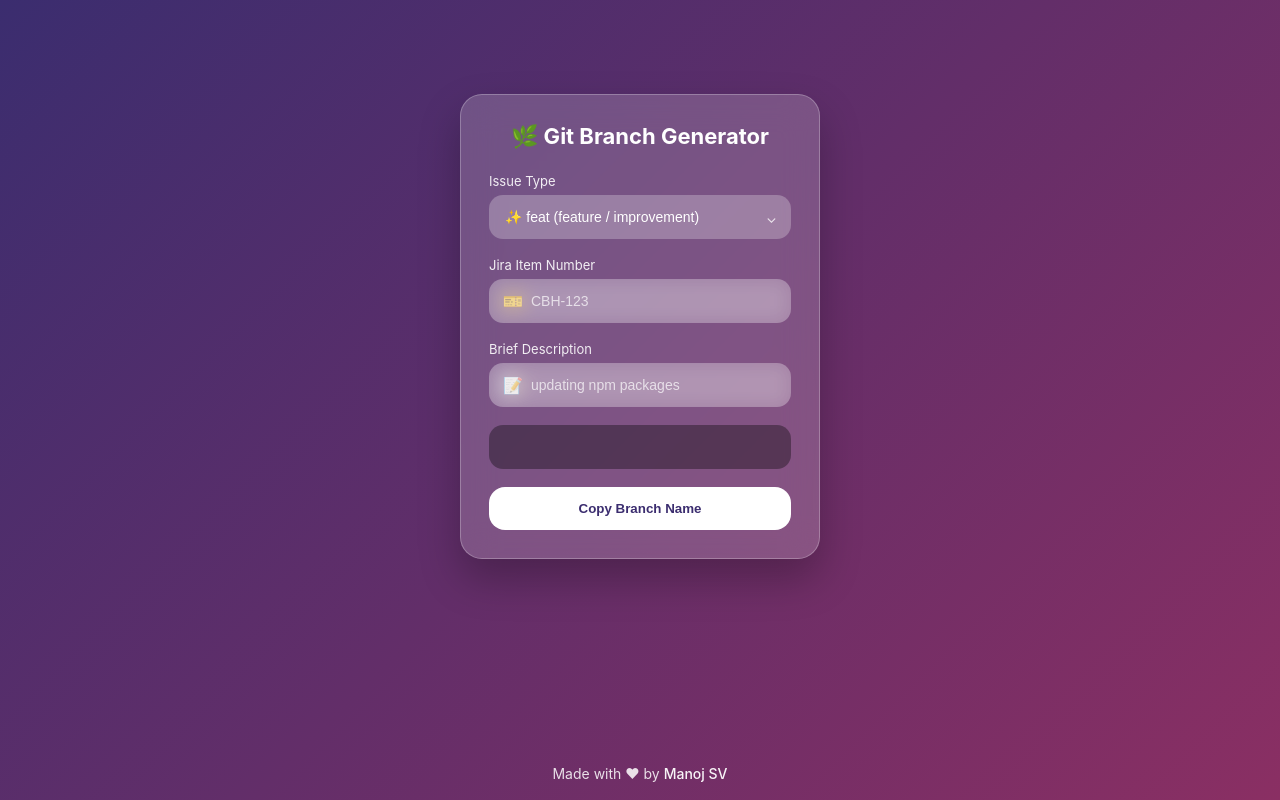
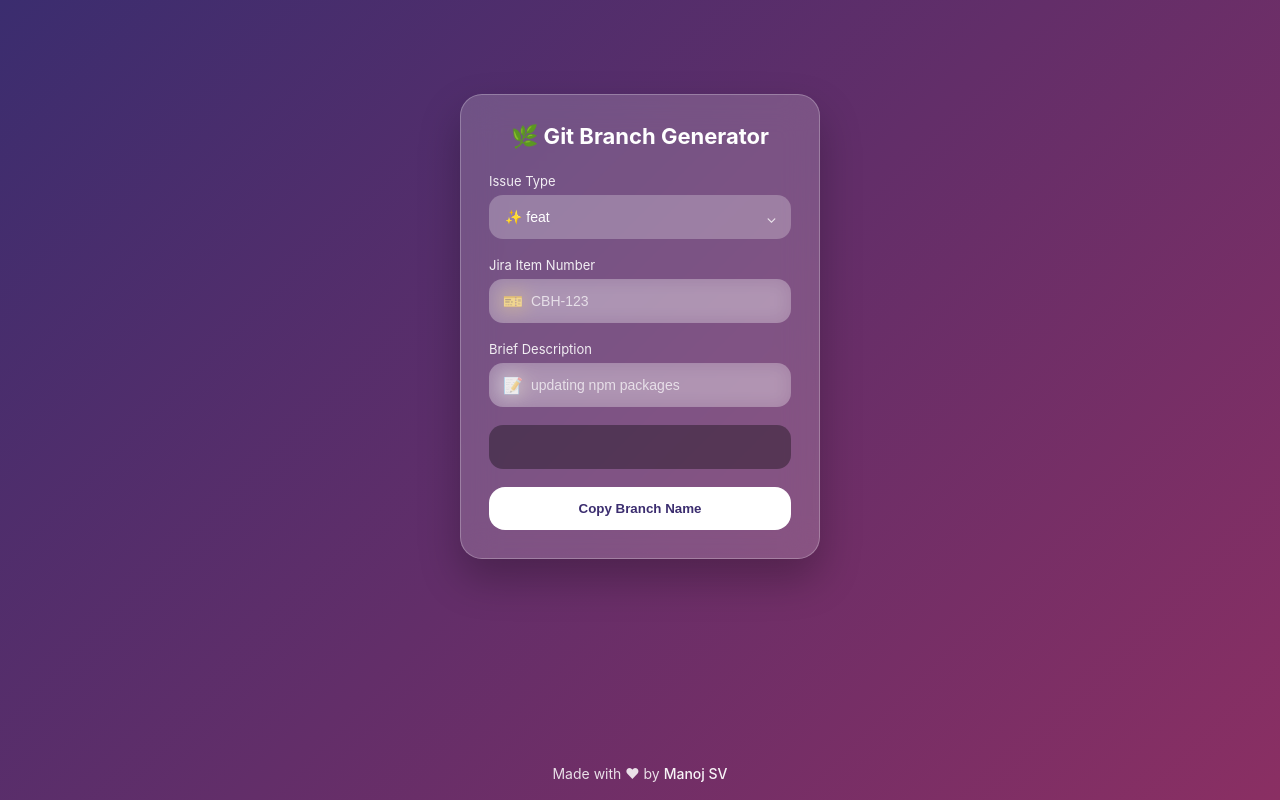
Before and after one commit to manojsvgit/Git-Branch-Generator, a plain HTML site: page index.html in a window 1280 px wide. Drawn offline with Linux system fonts and the light colour scheme.

Commit message:
made the changes accordingly

```diff
--- a/index.html
+++ b/index.html
@@ -15,11 +15,11 @@
     <label>Issue Type</label>
     <div class="select-wrapper">
       <select id="type" class="custom-select">
-        <option value="feat">✨ feat (feature / improvement)</option>
+        <option value="feat">✨ feat </option>
         <option value="bug">🐞 bug</option>
-        <option value="hotfix">🚑 hotfix (production fix)</option>
-        <option value="task">🛠 task (refactor / upgrade)</option>
-        <option value="throwaway">🧪 throwaway (POC / spike)</option>
+        <option value="hotfix">🚑 hotfix </option>
+        <option value="task">🛠 task </option>
+        <option value="throwaway">🧪 throwaway </option>
       </select>
       <span class="select-arrow">⌄</span>
     </div>
```
